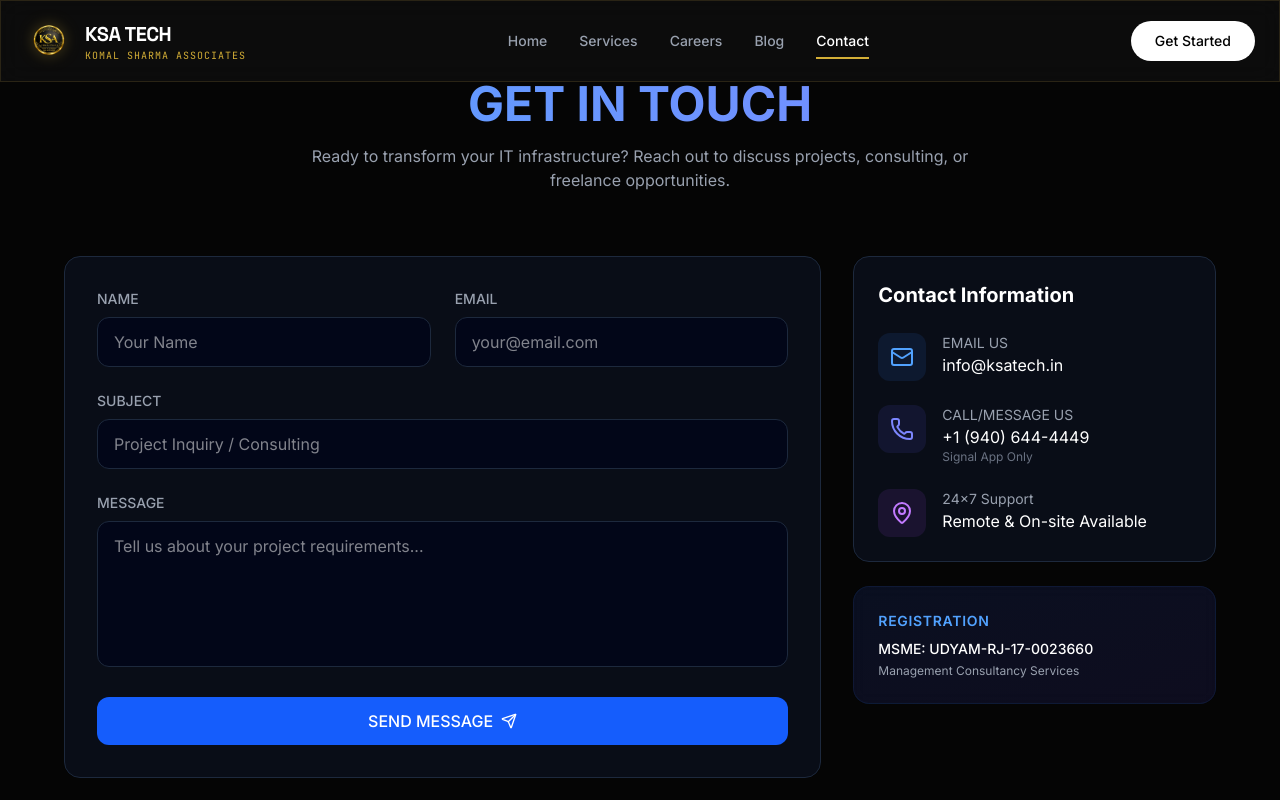
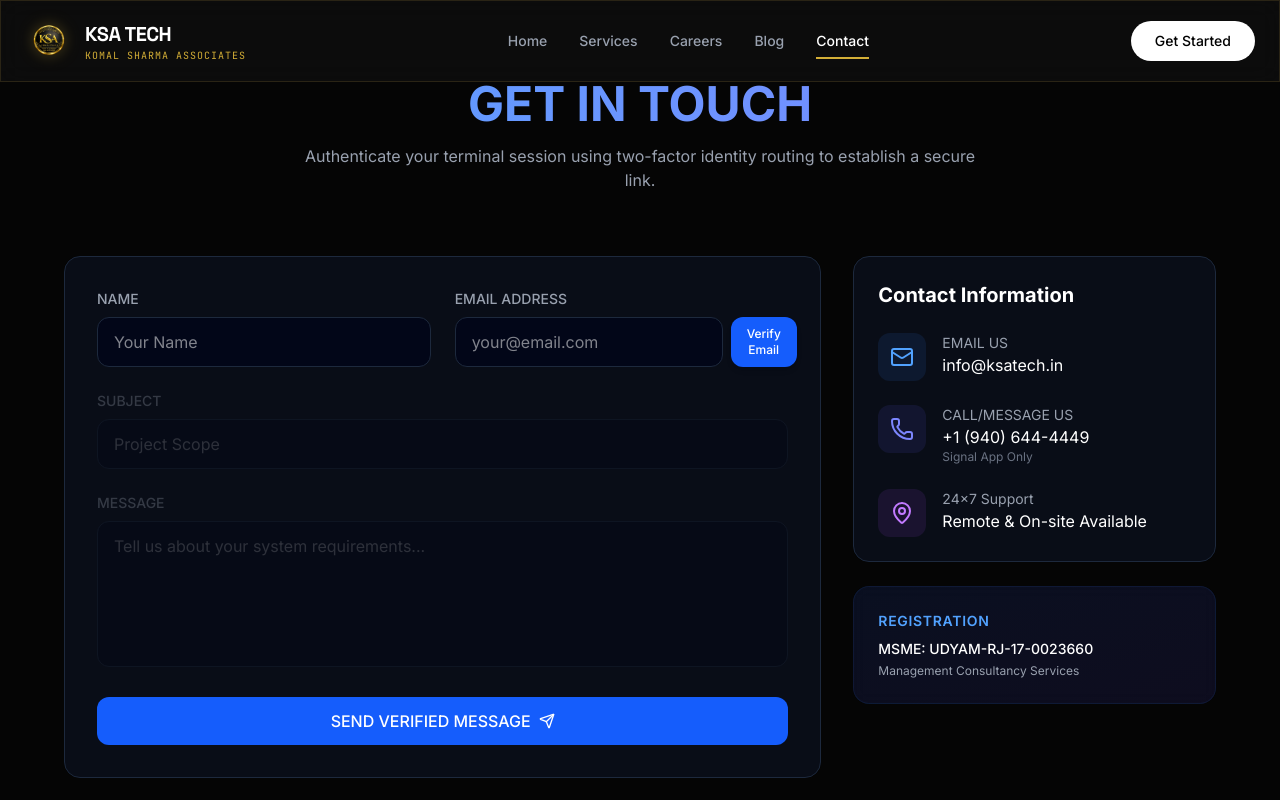
Before and after one commit to rks-ad/ksa-tech, a React (Vite) app: page /contact in a window 1280 px wide. Shown: the top 800 px of the page. Built offline with nearby package versions, Linux system fonts and the light colour scheme.

Commit message:
change
chnage

```diff
--- a/src/pages/Contact.tsx
+++ b/src/pages/Contact.tsx
@@ -1,10 +1,11 @@
 import { useState, type FormEvent } from 'react';
 import { motion } from 'framer-motion';
-import { Mail, Phone, MapPin, Send, ShieldCheck, ArrowLeft } from 'lucide-react';
+import { Mail, Phone, MapPin, Send, ShieldCheck, KeyRound, AlertTriangle } from 'lucide-react';
 
 export function Contact() {
-  const [status, setStatus] = useState<'idle' | 'loading' | 'success' | 'error'>('idle');
+  const [status, setStatus] = useState<'idle' | 'sending-otp' | 'otp-sent' | 'verified' | 'loading' | 'success' | 'error'>('idle');
   const [errorMessage, setErrorMessage] = useState('');
+
   const [formData, setFormData] = useState({
     name: '',
     email: '',
@@ -12,8 +13,69 @@
     message: ''
   });
 
-  const handleRequestOtp = async (e: FormEvent) => {
+  const [generatedOtp, setGeneratedOtp] = useState('');
+  const [userOtpInput, setUserOtpInput] = useState('');
+
+  // Step 1: Send OTP code
+  const handleSendOtp = async () => {
+    if (!formData.name || !formData.email) {
+      setErrorMessage('Please fill out your Name and Email first before requesting verification.');
+      setStatus('error');
+      return;
+    }
+
+    setStatus('sending-otp');
+    setErrorMessage('');
+
+    const secureCode = Math.floor(100000 + Math.random() * 900000).toString();
+    setGeneratedOtp(secureCode);
+
+    try {
+      const res = await fetch('/api/send', {
+        method: 'POST',
+        headers: { 'Content-Type': 'application/json' },
+        body: JSON.stringify({
+          action: 'request-otp',
+          email: formData.email,
+          otp: secureCode
+        })
+      });
+
+      if (res.ok) {
+        setStatus('otp-sent');
+      } else {
+        const data = await res.json();
+        setStatus('error');
+        setErrorMessage(data.error || 'Failed to send security verification code. Please retry.');
+      }
+    } catch (error) {
+      setStatus('error');
+      setErrorMessage('Network timeout. Please check your data connection.');
+    }
+  };
+
+  // Step 2: Validate token
+  const handleVerifyOtp = (e: FormEvent) => {
     e.preventDefault();
+    setErrorMessage('');
+
+    if (userOtpInput === generatedOtp && generatedOtp !== '') {
+      setStatus('verified');
+    } else {
+      setErrorMessage('Incorrect token validation. Please check your spam folder or re-verify.');
+    }
+  };
+
+  // Step 3: Block direct submissions or handle valid triggers
+  const handleFinalSubmit = async (e: FormEvent) => {
+    e.preventDefault();
+
+    if (status !== 'verified') {
+      setStatus('error');
+      setErrorMessage('Verification Required: You must verify your email address via OTP before submitting.');
+      return;
+    }
+
     setStatus('loading');
     setErrorMessage('');
 
@@ -21,21 +83,25 @@
       const res = await fetch('/api/send', {
         method: 'POST',
         headers: { 'Content-Type': 'application/json' },
-        body: JSON.stringify(formData)
+        body: JSON.stringify({
+          action: 'submit-form',
+          ...formData
+        })
       });
-
-      const data = await res.json();
 
       if (res.ok) {
         setStatus('success');
         setFormData({ name: '', email: '', subject: '', message: '' });
+        setGeneratedOtp('');
+        setUserOtpInput('');
       } else {
+        const data = await res.json();
         setStatus('error');
-        setErrorMessage(data.error || 'Failed to send message. Please try again.');
+        setErrorMessage(data.error || 'Failed to broadcast communications payload.');
       }
     } catch (error) {
       setStatus('error');
-      setErrorMessage('Network error occurred. Please check your connection.');
+      setErrorMessage('Network configuration fault occurred.');
     }
   };
 
@@ -56,7 +122,7 @@
             transition={{ delay: 0.2 }}
             className="text-gray-400 max-w-2xl mx-auto"
           >
-            Ready to transform your IT infrastructure? Reach out to discuss projects, consulting, or freelance opportunities.
+            Authenticate your terminal session using two-factor identity routing to establish a secure link.
           </motion.p>
         </div>
 
@@ -76,88 +142,148 @@
                 <div className="w-16 h-16 bg-green-500/10 text-green-400 rounded-full flex items-center justify-center mx-auto mb-4">
                   <ShieldCheck className="w-8 h-8" />
                 </div>
-                <h3 className="text-2xl font-bold text-white mb-2">Message Sent!</h3>
-                <p className="text-gray-400 mb-6">Thank you for contacting KSA Tech. We will get back to you shortly.</p>
+                <h3 className="text-2xl font-bold text-white mb-2">Transmission Secure!</h3>
+                <p className="text-gray-400 mb-6">Your message has been verified and processed by KSA Tech infrastructure.</p>
                 <button
                   onClick={() => setStatus('idle')}
                   className="inline-flex items-center text-blue-400 hover:text-blue-300 transition-colors"
                 >
-                  <ArrowLeft className="w-4 h-4 mr-2" /> Send another message
+                  Return to form
                 </button>
               </motion.div>
             ) : (
-              <form onSubmit={handleRequestOtp} className="space-y-6">
+              <div className="space-y-6">
+
+                {/* Form Input Setup */}
                 <div className="grid grid-cols-1 md:grid-cols-2 gap-6">
                   <div>
                     <label className="block text-sm font-medium text-gray-400 mb-2">NAME</label>
                     <input
                       type="text"
                       required
+                      disabled={status === 'otp-sent' || status === 'verified' || status === 'loading'}
                       value={formData.name}
                       onChange={(e) => setFormData({ ...formData, name: e.target.value })}
-                      className="w-full bg-slate-950 border border-slate-800 rounded-xl px-4 py-3 text-white focus:outline-none focus:border-blue-500 transition-colors"
+                      className="w-full bg-slate-950 border border-slate-800 disabled:opacity-40 rounded-xl px-4 py-3 text-white focus:outline-none focus:border-blue-500 transition-colors"
                       placeholder="Your Name"
                     />
                   </div>
                   <div>
-                    <label className="block text-sm font-medium text-gray-400 mb-2">EMAIL</label>
+                    <label className="block text-sm font-medium text-gray-400 mb-2">EMAIL ADDRESS</label>
+                    <div className="flex gap-2">
                       <input
                         type="email"
                         required
+                        disabled={status === 'otp-sent' || status === 'verified' || status === 'loading'}
                         value={formData.email}
                         onChange={(e) => setFormData({ ...formData, email: e.target.value })}
-                      className="w-full bg-slate-950 border border-slate-800 rounded-xl px-4 py-3 text-white focus:outline-none focus:border-blue-500 transition-colors"
+                        className="flex-1 bg-slate-950 border border-slate-800 disabled:opacity-40 rounded-xl px-4 py-3 text-white focus:outline-none focus:border-blue-500 transition-colors"
                         placeholder="your@email.com"
                       />
+                      {status !== 'otp-sent' && status !== 'verified' && (
+                        <button
+                          type="button"
+                          onClick={handleSendOtp}
+                          disabled={status === 'sending-otp'}
+                          className="bg-blue-600 hover:bg-blue-500 disabled:bg-blue-800 px-4 rounded-xl font-medium text-xs text-white flex items-center justify-center transition-all shadow-md"
+                        >
+                          {status === 'sending-otp' ? (
+                            <div className="w-4 h-4 border-2 border-white border-t-transparent rounded-full animate-spin" />
+                          ) : 'Verify Email'}
+                        </button>
+                      )}
+                    </div>
                   </div>
                 </div>
 
-                <div>
+                {/* Inline OTP Validation Row */}
+                {status === 'otp-sent' && (
+                  <motion.form
+                    initial={{ opacity: 0, y: -10 }}
+                    animate={{ opacity: 1, y: 0 }}
+                    onSubmit={handleVerifyOtp}
+                    className="p-4 bg-slate-950 rounded-xl border border-blue-500/30 flex flex-col sm:flex-row items-end gap-4"
+                  >
+                    <div className="flex-1 w-full">
+                      <label className="block text-xs font-semibold text-blue-400 tracking-wider mb-2 uppercase flex items-center gap-1">
+                        <KeyRound className="w-3.5 h-3.5" /> Enter verification token
+                      </label>
+                      <input
+                        type="text"
+                        maxLength={6}
+                        required
+                        placeholder="000000"
+                        value={userOtpInput}
+                        onChange={(e) => setUserOtpInput(e.target.value.replace(/\D/g, ''))}
+                        className="w-full bg-slate-900 border border-slate-700 rounded-xl px-4 py-2 text-center tracking-widest text-lg font-bold text-white focus:outline-none focus:border-blue-500"
+                      />
+                    </div>
+                    <button
+                      type="submit"
+                      className="w-full sm:w-auto bg-emerald-600 hover:bg-emerald-500 px-5 py-2.5 rounded-xl font-medium text-sm text-white transition-colors whitespace-nowrap"
+                    >
+                      Confirm Code
+                    </button>
+                  </motion.form>
+                )}
+
+                {/* Message Body Elements */}
+                <form onSubmit={handleFinalSubmit} className="space-y-6">
+                  <div className={status === 'verified' || status === 'loading' ? 'opacity-100 transition-opacity' : 'opacity-30 pointer-events-none'}>
+                    <div className="mb-6">
                       <label className="block text-sm font-medium text-gray-400 mb-2">SUBJECT</label>
                       <input
                         type="text"
-                    required
+                        required={status === 'verified'}
                         value={formData.subject}
                         onChange={(e) => setFormData({ ...formData, subject: e.target.value })}
                         className="w-full bg-slate-950 border border-slate-800 rounded-xl px-4 py-3 text-white focus:outline-none focus:border-blue-500 transition-colors"
-                    placeholder="Project Inquiry / Consulting"
+                        placeholder="Project Scope"
                       />
                     </div>
 
                     <div>
                       <label className="block text-sm font-medium text-gray-400 mb-2">MESSAGE</label>
                       <textarea
-                    required
+                        required={status === 'verified'}
                         rows={5}
                         value={formData.message}
                         onChange={(e) => setFormData({ ...formData, message: e.target.value })}
                         className="w-full bg-slate-950 border border-slate-800 rounded-xl px-4 py-3 text-white focus:outline-none focus:border-blue-500 transition-colors resize-none"
-                    placeholder="Tell us about your project requirements..."
+                        placeholder="Tell us about your system requirements..."
                       />
+                    </div>
                   </div>
 
                   {status === 'error' && (
-                  <p className="text-red-400 text-sm">{errorMessage}</p>
+                    <motion.p initial={{ opacity: 0 }} animate={{ opacity: 1 }} className="text-red-400 text-sm flex items-center gap-1.5 font-medium bg-red-500/10 p-3 rounded-lg border border-red-500/20">
+                      <AlertTriangle className="w-4 h-4 shrink-0" /> {errorMessage}
+                    </motion.p>
+                  )}
+
+                  {status === 'verified' && (
+                    <p className="text-emerald-400 text-xs font-semibold tracking-wide flex items-center gap-1">✓ Identity Confirmed. Secure access tunnel opened.</p>
                   )}
 
                   <button
                     type="submit"
-                  disabled={status === 'loading'}
-                  className="w-full bg-blue-600 hover:bg-blue-500 disabled:bg-blue-800 disabled:cursor-not-allowed text-white font-medium py-3 px-6 rounded-xl transition-all flex items-center justify-center gap-2 group"
+                    className="w-full bg-blue-600 hover:bg-blue-500 disabled:bg-slate-800 disabled:text-gray-500 text-white font-medium py-3 px-6 rounded-xl transition-all flex items-center justify-center gap-2 group"
                   >
                     {status === 'loading' ? (
                       <div className="w-5 h-5 border-2 border-white border-t-transparent rounded-full animate-spin" />
                     ) : (
                       <>
-                      SEND MESSAGE
+                        SEND VERIFIED MESSAGE
                         <Send className="w-4 h-4 transform group-hover:translate-x-1 group-hover:-translate-y-1 transition-transform" />
                       </>
                     )}
                   </button>
                 </form>
+              </div>
             )}
           </motion.div>
 
+          {/* Sidebar */}
           <motion.div
             initial={{ opacity: 0, x: 20 }}
             animate={{ opacity: 1, x: 0 }}
```
Lines whose indentation alone changed are shown as unchanged.
